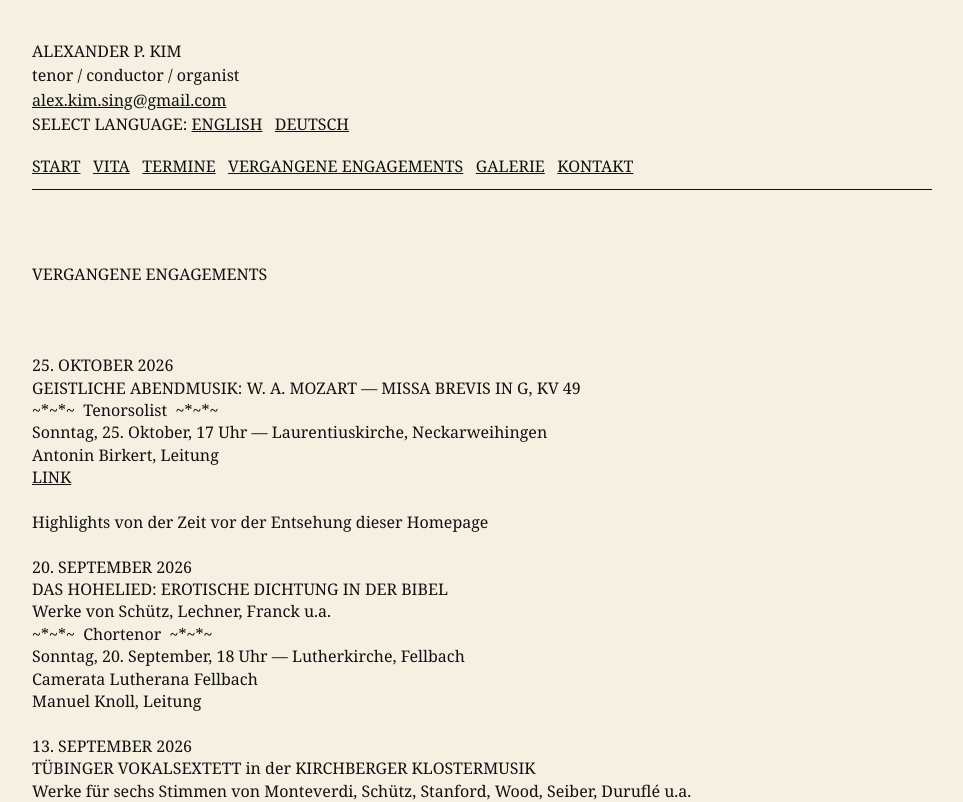
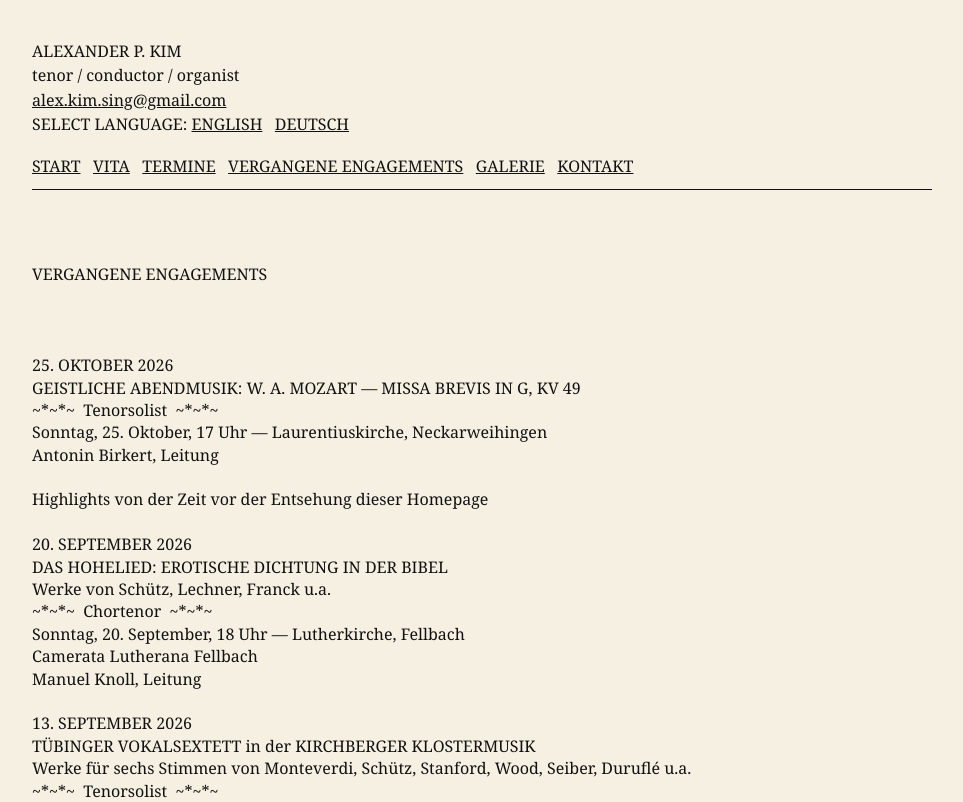
Before and after one commit to skimstanford/skimstanford.github.io, a plain HTML site: page de/past-engagements.html in a window 1280 px wide. Shown: the top 802 px of the page, without its empty margins (158-1121 px from the left). Drawn offline with Linux system fonts and the light colour scheme.

Commit message:
Update past-engagements.html

```diff
--- a/de/past-engagements.html
+++ b/de/past-engagements.html
@@ -18,7 +18,6 @@ GEISTLICHE ABENDMUSIK: W. A. MOZART — MISSA BREVIS IN G, KV 49
 ~*~*~  Tenorsolist  ~*~*~
 Sonntag, 25. Oktober, 17 Uhr — Laurentiuskirche, Neckarweihingen
 Antonin Birkert, Leitung
-<a href="https://www.laurentius-kirche.de/kirchenmusik/konzerte">LINK</a>
 
 Highlights von der Zeit vor der Entsehung dieser Homepage
 
```
